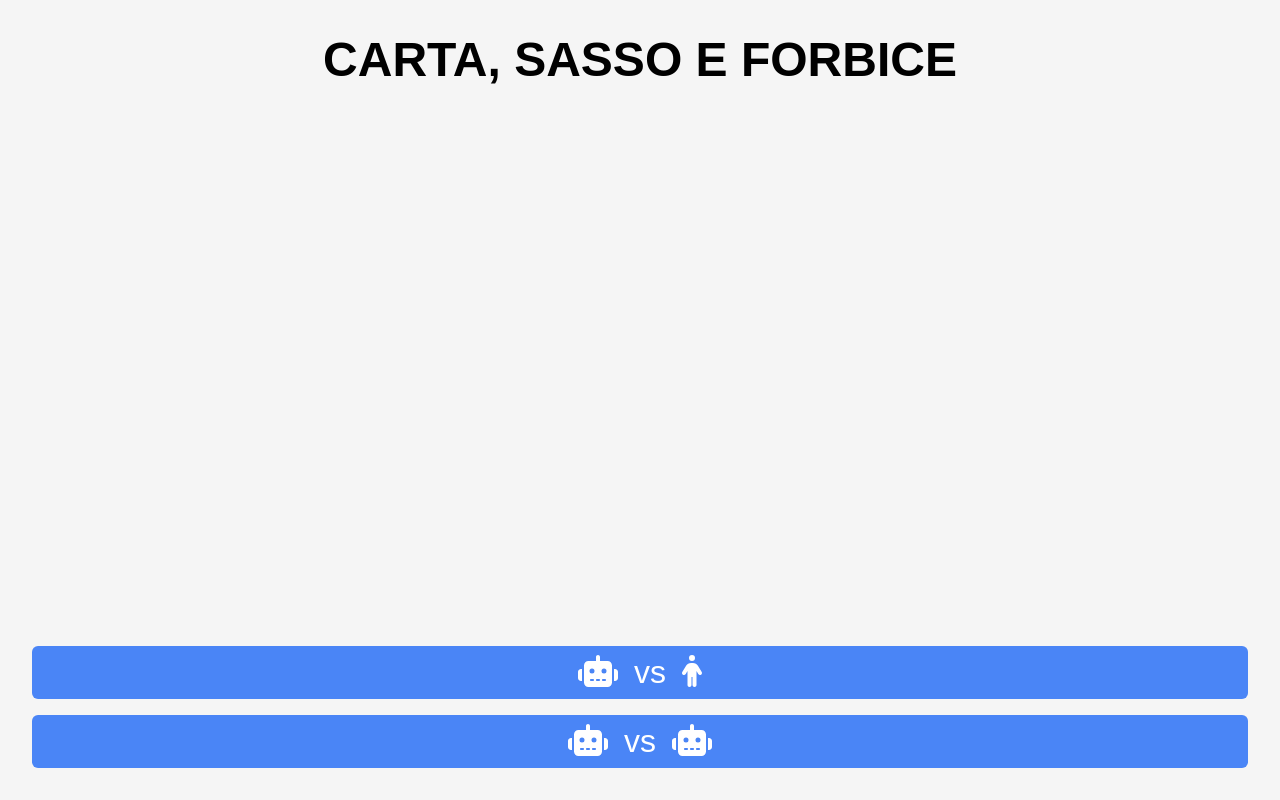
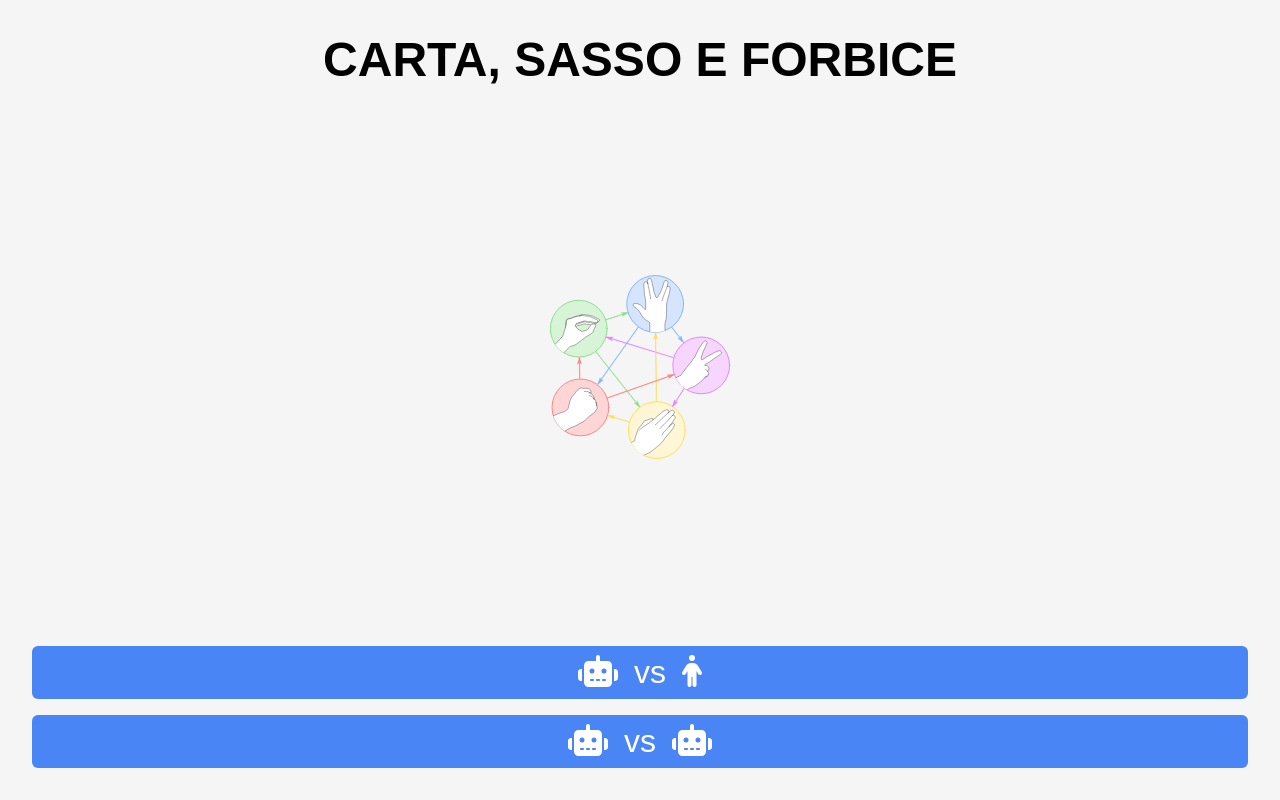
Before and after one commit to MarcoMaz/carta-sasso-forbice, a Next.js app: page / in a window 1280 px wide. Built offline with nearby package versions, Linux system fonts and the light colour scheme.

Commit message:
( intro ): add app image

```diff
--- a/pages/index.module.css
+++ b/pages/index.module.css
@@ -2,6 +2,12 @@
   font-size: 3rem;
   text-align: center;
   text-transform: uppercase;
+}
+
+.image {
+  align-items: center;
+  display: flex;
+  justify-content: center;
 }
 
 .buttons button {
--- a/pages/index.tsx
+++ b/pages/index.tsx
@@ -1,6 +1,7 @@
 import { FontAwesomeIcon } from "@fortawesome/react-fontawesome";
 import { faPerson, faRobot } from "@fortawesome/free-solid-svg-icons";
 import styles from './index.module.css';
+import Image from 'next/image';
 
 import Link from "next/link";
 
@@ -18,6 +19,14 @@ const Index: React.FunctionComponent = () => {
   return (
     <section>
       <h1 className={styles.heading}>{heading}</h1>
+      <div className={styles.image}>
+        <Image
+          src="/intro_img.svg"
+          alt="Intro image app"
+          width={200}
+          height={200}
+        />
+      </div>
       <div className={styles.buttons}>
         <Link href={HUMAN_VS_COMPUTER_ROUTE} className={styles.buttonHumanComputer}>
           <button>
```
Also changed, not shown: public/intro_img.svg (added).
